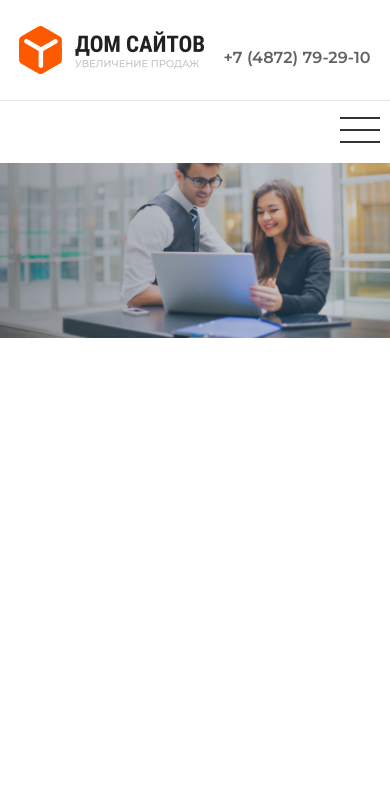
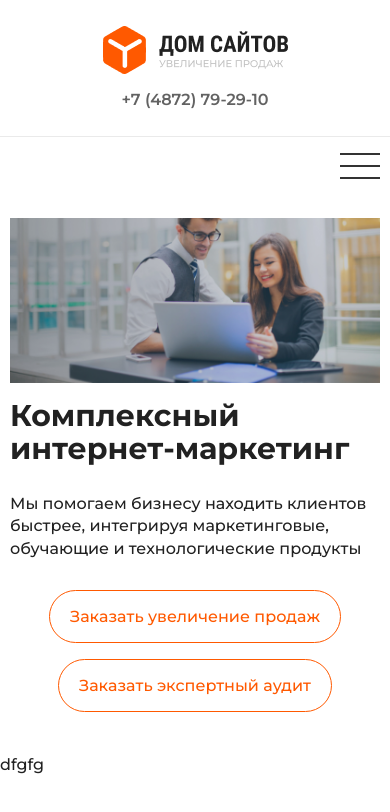
Before and after one commit to MarinaPorto/Internet-marketing, a plain HTML site: page index.html in a window 390 px wide. Drawn offline with Linux system fonts and the light colour scheme.

Commit message:
add: adaptive about

```diff
--- a/index.html
+++ b/index.html
@@ -5,19 +5,15 @@
   <meta charset="UTF-8" />
   <meta name="viewport" content="width=device-width, initial-scale=1.0" />
   <title>ДОМ САЙТОВ</title>
-  <!-- <link rel="icon" type="image/x-icon" href="/img/icons/favic.png"> -->
   <link rel="icon" type="image/x-icon" href="/img/icons/logo.png">
-
   <link rel="preconnect" href="https://fonts.googleapis.com">
   <link rel="preconnect" href="https://fonts.gstatic.com" crossorigin>
   <link href="https://fonts.googleapis.com/css2?family=Montserrat:wght@300;400;500;600;700;800&display=swap"
     rel="stylesheet">
   <link rel="stylesheet" href="scss/style.css" />
-
 </head>
 
 <body>
-
   <div class="wrapper">
     <div class="container">
       <header class="header">
@@ -29,7 +25,7 @@
           </div>
           <p class="logo__tagline">Увеличиваем продажи в Вашем бизнесе!</p>
           <a class="logo-contacts__tel" href="tel:+74872792910">+7 (4872) 79-29-10</a>
-          <a class="logo-contacts__btn btn" href="tel:+74872792910">
+          <a class="logo-contacts__btn btn" href="#">
             <img class="btn__icon" src="img/icons/phone-icon.png" alt="phone-icon">
             <p class="btn__content-accent">Заказать звонок</p>
           </a>
@@ -55,22 +51,35 @@
         <img class="nav__search" src="img/icons/search-icon.png" alt="search">
       </nav>
     </div>
+    </header>
+    <main class="main">
+      <section class="about">
+        <div class="container">
+          <div class="about__content">
+            <img class="about__img" src="img/top-bg.jpg" alt="photo">
+            <h1 class="about__title">
+              Комплексный интернет-маркетинг
+            </h1>
+            <p class="about__description">
+              Мы помогаем бизнесу находить клиентов быстрее, интегрируя маркетинговые, обучающие и
+              технологические продукты
+            </p>
+            <div class="about__btns">
+              <a class="about__btn btn" href="#">
+                <p class="btn__content">Заказать увеличение продаж</p>
+              </a>
+              <a class="about__btn btn" href="#">
+                <p class="btn__content">Заказать экспертный аудит</p>
+              </a>
 
-    </header>
+            </div>
 
-
-
-
-
-    <main class="main">
-
-      <section class="about">
-        <div class="container container--top">
+          </div>
 
         </div>
 
       </section>
-
+      <p>dfgfg</p>
     </main>
     <footer class="footer" id="contacts">
       <div class="container">
--- a/scss/style.scss
+++ b/scss/style.scss
@@ -87,7 +87,6 @@ body {
 .about {
   background-image: url(../img/top-bg.jpg);
   background-repeat: no-repeat;
-  height: 800px;
   background-size: 100% auto;
   background-position: top center;
 }
@@ -139,28 +138,6 @@ body {
     margin-right: 8px;
   }
 }
-
-// .header {
-//   height: 120px;
-//   padding-right: 15%;
-//   padding-left: 3%;
-//   display: flex;
-//   justify-content: space-between;
-// }
-
-// .logo {
-//   max-width: 30%;
-//   text-align: center;
-//   color: #474542;
-//   margin-top: auto;
-//   &__name {
-//     font-family: $font-antiqua;
-//     font-weight: 300;
-//     font-size: 40px;
-//     line-height: 52px;
-//     color: #5c5956;
-//   }
-// }
 
 .border {
   border-top: 1px solid rgba(51, 51, 51, 0.1);
@@ -241,6 +218,85 @@ body {
   transform: rotate(45deg);
 }
 
+/////about
+.about {
+  padding-bottom: 11%;
+
+  &__img {
+    display: none;
+  }
+
+  &__content {
+    padding-top: 15%;
+    max-width: 780px;
+    color: $white-color;
+    // background-color: aqua;
+  }
+
+  &__title {
+    font-weight: 700;
+    font-size: 68px;
+    line-height: 110%;
+    margin-bottom: 28px;
+  }
+  &__description {
+    font-weight: 500;
+    font-size: 16px;
+    line-height: 140%;
+    margin-bottom: 52px;
+  }
+  &__btns {
+    display: flex;
+  }
+  &__btn {
+    background: rgba(255, 255, 255, 0.2);
+    border: 1px solid #ffffff;
+    backdrop-filter: blur(2.5px);
+    border-radius: 100px;
+    padding: 20px 40px;
+    transition: all 0.5s;
+  }
+
+  &__btn:hover {
+    background: $accent-color;
+    border: 1px solid $accent-color;
+    backdrop-filter: blur(2.5px);
+  }
+
+  &__btn:not(:last-child) {
+    margin-right: 32px;
+  }
+}
+
+@media screen and (max-width: 1300px) {
+  .about {
+    &__content {
+      padding-top: 10%;
+    }
+  }
+}
+
+@media screen and (max-width: 1220px) {
+  .about {
+    &__content {
+      padding-top: 10%;
+    }
+
+    &__title {
+      font-weight: 700;
+      font-size: 52px;
+      line-height: 110%;
+      margin-bottom: 28px;
+    }
+    &__description {
+      font-weight: 500;
+      font-size: 16px;
+      line-height: 140%;
+      margin-bottom: 46px;
+    }
+  }
+}
+
 @media screen and (max-width: 1200px) {
   .nav {
     font-size: 12px;
@@ -259,6 +315,12 @@ body {
       margin-right: 30px;
     }
   }
+
+  .about {
+    &__content {
+      padding-top: 9%;
+    }
+  }
 }
 @media screen and (max-width: 994px) {
   .nav {
@@ -268,16 +330,26 @@ body {
       margin-right: 26px;
     }
   }
+  .about {
+    &__content {
+      padding-top: 5%;
+    }
+  }
 }
 
 @media screen and (max-width: 966px) {
   .about {
     margin-top: 30px;
+
+    &__title {
+      font-size: 38px;
+    }
   }
 
   .container__nav {
     display: flex;
     justify-content: flex-end;
+    position: relative;
   }
 
   .menu__burger {
@@ -301,6 +373,9 @@ body {
 
   .header__menu.active {
     transform: translateY(0);
+    position: absolute;
+    top: 0;
+    z-index: 80;
   }
 
   .nav__items {
@@ -359,9 +434,52 @@ body {
   }
 }
 
+@media screen and (max-width: 734px) {
+  .about__description {
+    margin-bottom: 30px;
+  }
+  .about__btn {
+    padding: 16px 20px;
+  }
+}
+
+@media screen and (max-width: 650px) {
+  .about {
+    background: none;
+    &__content {
+      color: $text-main;
+    }
+    &__btn {
+      background: rgba(255, 255, 255, 0.2);
+      border: 1px solid $accent-color;
+      color: $accent-color;
+      text-align: center;
+    }
+    &__btn:hover {
+      color: $white-color;
+    }
+    &__img {
+      display: block;
+      margin-bottom: 16px;
+    }
+  }
+}
+
 @media screen and (max-width: 570px) {
   .logo-contacts__btn {
     margin-top: 16px;
+  }
+  .about__btns {
+    flex-direction: column;
+    align-items: center;
+    justify-content: center;
+  }
+  .about__btn:not(:last-child) {
+    margin-right: 0;
+    margin-bottom: 16px;
+  }
+  .about__title {
+    font-size: 30px;
   }
 }
 
@@ -373,4 +491,9 @@ body {
   .logo-contacts__tel {
     margin-top: 16px;
   }
+  .logo-contacts {
+    flex-direction: column;
+    justify-content: center;
+    align-items: center;
+  }
 }
```
Also changed, not shown: scss/style.css, 1 other file.
